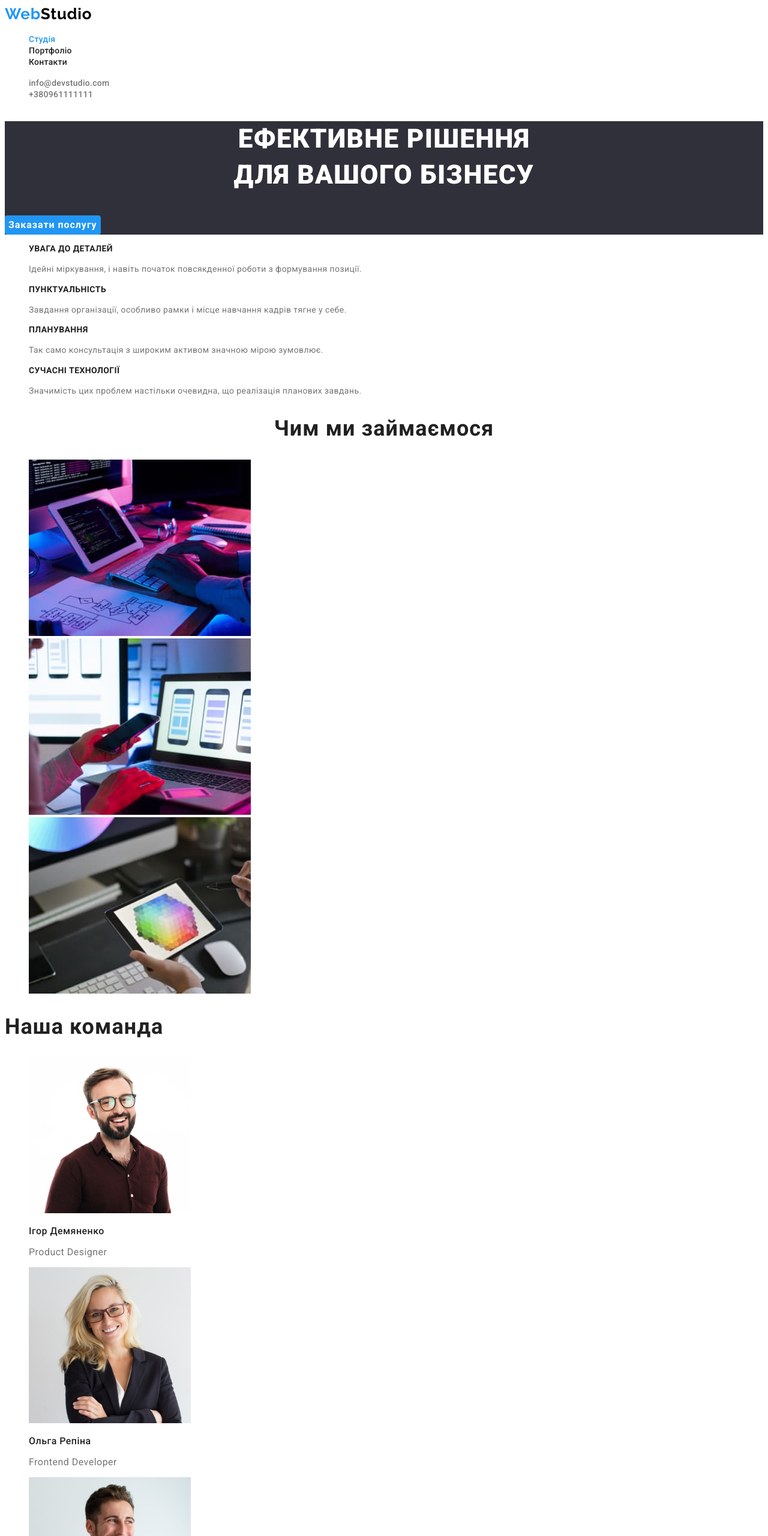
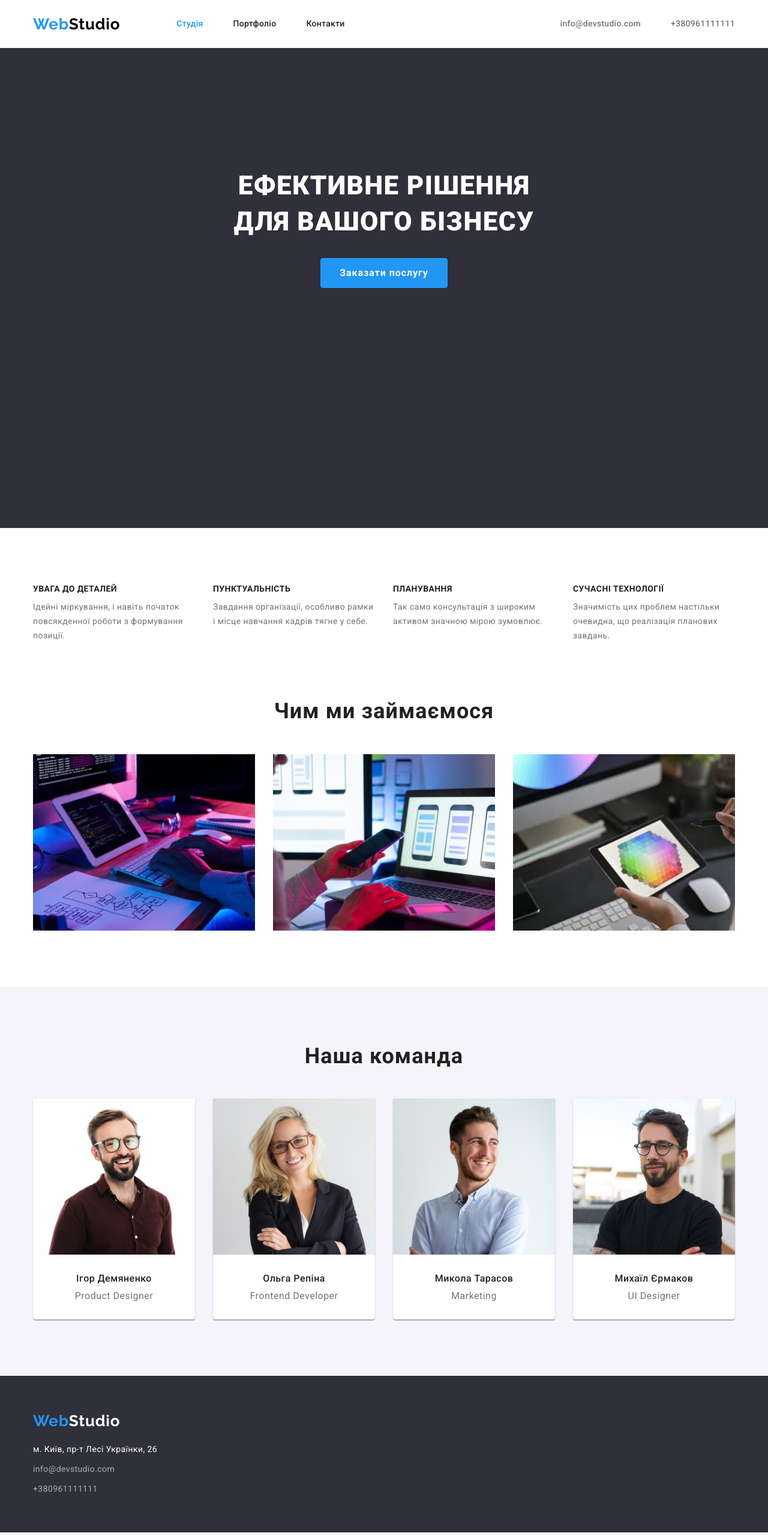
Before and after one commit to Inna-Kmit/goit-markup-hw-03, a plain HTML site: page index.html in a window 1280 px wide. Shown: the top 2560 px of the page at 60% size. Drawn offline with nearby package versions, Linux system fonts and the light colour scheme.

Commit message:
homework-3

```diff
--- a/css/styles.css
+++ b/css/styles.css
@@ -8,6 +8,7 @@
   --background-buttom-color: #f5f4fa;
   --lighter-color: rgba(255, 255, 255, 0.6);
   --black-color: #000000;
+  --second-background-color: #f5f4fa;
 }
 
 body {
@@ -15,10 +16,42 @@ body {
   color: var(--primary-text-color);
   background-color: #ffffff;
 }
+p,
+h1,
+h2,
+h3,
+h4,
+h5,
+h6 {
+  margin: 0;
+}
 
+ul,
+ol {
+  margin: 0;
+  padding-left: 0;
+}
+
+a {
+  color: currentColor;
+}
+
+address {
+  font-style: normal;
+}
 .link {
   text-decoration: none;
   font-style: normal;
+}
+
+.button {
+  cursor: pointer;
+}
+
+img {
+  display: block;
+  height: auto;
+  max-width: 100%;
 }
 
 .list {
@@ -43,20 +76,59 @@ body {
   overflow: hidden;
 }
 
+.container {
+  width: 1200px;
+  margin-left: auto;
+  margin-right: auto;
+  padding-left: 15px;
+  padding-right: 15px;
+  /*outline: 2px solid red;*/
+}
+.section {
+  padding-top: 94px;
+  padding-bottom: 94px;
+}
+
 /*----header----*/
-
+.navigation {
+  display: flex;
+}
+.header-main {
+  display: flex;
+  align-items: center;
+}
+.navigation-item {
+  display: flex;
+  align-items: center;
+  margin-right: auto;
+}
+.navigation-item:not(:last-child) {
+  margin-right: 50px;
+}
 .header-link {
   font-weight: 500;
   font-size: 14px;
   line-height: 1.14;
   letter-spacing: 0.02em;
   color: var(--primary-text-color);
+  padding-top: 32px;
+  padding-bottom: 32px;
+  display: block;
 }
+.header-list {
+  margin-left: auto;
+  display: flex;
+}
+
 .header-link:hover,
 .header-link:focus {
   color: var(--accent-color);
 }
 /*--- header Logo---*/
+
+.header-logo {
+  margin-right: 94px;
+}
 
 .header-logo {
   font-family: 'Raleway', sans-serif;
@@ -77,31 +149,44 @@ body {
 
 /*---header contacts---*/
 .header-contacts {
+  display: block;
+  padding-top: 32px;
+  padding-bottom: 32px;
   font-weight: 500;
   font-size: 14px;
   line-height: 1.14;
   letter-spacing: 0.02em;
   color: var(--second-text-color);
 }
+
 .header-contacts:hover,
 .header-contacts:focus {
   color: var(--accent-color);
 }
+.header-item:not(:last-child) {
+  margin-right: 50px;
+}
 
 /*---Hero---*/
 /* -----studio-----*/
-.hero-studia {
+.hero-studia-section {
   background-color: var(--footer-background);
+  padding-top: 200px;
+  padding-bottom: 200px;
+  text-align: center;
 }
 .hero-titile {
   font-weight: 900;
   font-size: 44px;
   line-height: 1.36;
-  letter-spacing: 0.06em;
+  letter-spacing: 0.03em;
   text-align: center;
   text-transform: uppercase;
-  letter-spacing: 0.03em;
   color: var(--background-color);
+  max-width: 696px;
+  margin-left: auto;
+  margin-right: auto;
+  margin-bottom: 30px;
 }
 .hero-button {
   font-family: inherit;
@@ -109,13 +194,19 @@ body {
   font-size: 16px;
   line-height: 1.88;
   letter-spacing: 0.06em;
-  display: flex;
-  align-items: center;
   text-align: center;
   border-style: none;
   border-radius: 4px;
   background-color: var(--accent-color);
   color: var(--background-color);
+
+  display: flex;
+  cursor: pointer;
+  padding: 10px 32px;
+  min-width: 200px;
+  margin-bottom: 200px;
+  margin-right: auto;
+  margin-left: auto;
 }
 .hero-button:hover,
 .hero-button:focus {
@@ -125,6 +216,18 @@ body {
 .main-section {
   background-color: var(--background-color);
 }
+
+.features-list {
+  display: flex;
+  padding-top: 94px;
+  padding-bottom: 94px;
+}
+.features-list-item {
+  width: 270px;
+}
+.features-list-item:not(:last-child) {
+  margin-right: 30px;
+}
 .features-list-title {
   font-weight: 700;
   font-size: 14px;
@@ -132,6 +235,7 @@ body {
   letter-spacing: 0.03em;
   text-transform: uppercase;
   color: var(--primary-text-color);
+  margin-bottom: 10px;
 }
 .features-list-text {
   font-size: 14px;
@@ -140,6 +244,7 @@ body {
   color: var(--second-text-color);
 }
 /*----Section work----*/
+
 .work-title {
   font-weight: 700;
   font-size: 36px;
@@ -147,16 +252,45 @@ body {
   text-align: center;
   letter-spacing: 0.03em;
   color: var(--primary-text-color);
+  margin-bottom: 50px;
+}
+.works {
+  display: flex;
+  margin-bottom: 94px;
+  padding: 0px;
+}
+.works-item:not(:last-child) {
+  margin-right: 30px;
 }
 /*----our team----*/
+.team-section {
+  background: var(--second-background-color);
+  padding: 94px 0px;
+}
 .team {
-  background: var(--background-color-second);
+  display: flex;
 }
+.team-item:not(:last-child) {
+  margin-right: 30px;
+}
+.team-item {
+  background-color: var(--background-color);
+  box-shadow: 0px 1px 3px rgba(0, 0, 0, 0.12), 0px 1px 1px rgba(0, 0, 0, 0.14),
+    0px 2px 1px rgba(0, 0, 0, 0.2);
+  border-radius: 0px 0px 4px 4px;
+}
+.team-card {
+  padding-top: 30px;
+  padding-bottom: 30px;
+}
+
 .section-title {
   font-weight: 700;
   font-size: 36px;
   line-height: 1.17;
   letter-spacing: 0.03em;
+  text-align: center;
+  margin-bottom: 50px;
 }
 .team-title {
   font-weight: 500;
@@ -164,16 +298,49 @@ body {
   line-height: 1.19;
   letter-spacing: 0.03em;
   color: var(--primary-text-color);
+  text-align: center;
+  padding-bottom: 10px;
+  padding-right: auto;
+  padding-left: auto;
 }
 .team-text {
   font-size: 16px;
   line-height: 1.19;
   letter-spacing: 0.03em;
   color: var(--second-text-color);
+  text-align: center;
+  padding-right: auto;
+  padding-left: auto;
 }
 
 /*------Portfolio-----*/
 /*--------Hero-------*/
+.hero-portfolio-section {
+  padding-top: 94px;
+  padding-bottom: 94px;
+}
+.filter {
+  display: flex;
+  justify-content: center;
+  margin-bottom: 50px;
+}
+.filter-item:not(:last-child) {
+  margin-right: 8px;
+}
+.portfolio-list {
+  display: flex;
+  flex-wrap: wrap;
+  gap: 30px;
+}
+.portfolio-content {
+  padding-top: 20px;
+  padding-bottom: 20px;
+  padding-left: 24px;
+  padding-right: 24px;
+  border-bottom: 1px solid #ececec;
+  border-left: 1px solid #ececec;
+  border-right: 1px solid #ececec;
+}
 
 .filter-buttom {
   font-family: inherit;
@@ -186,6 +353,8 @@ body {
   letter-spacing: 0.03em;
   color: var(--primary-text-color);
   background-color: var(--background-buttom-color);
+  padding: 6px 22px;
+  display: flex;
 }
 
 .filter-buttom:hover,
@@ -201,6 +370,7 @@ body {
   line-height: 2;
   letter-spacing: 0.06em;
   color: var(--primary-text-color);
+  margin-bottom: 4px;
 }
 .portfolio-list-text {
   font-size: 16px;
@@ -211,8 +381,15 @@ body {
 /*-------footer------*/
 .footer {
   background-color: var(--footer-background);
+  padding-top: 60px;
+  padding-bottom: 60px;
 }
+.footer-item:not(:last-child) {
+  margin-bottom: 9px;
+}
+
 .footer-logo {
+  display: block;
   font-family: 'Raleway', sans-serif;
   text-decoration: none;
   font-weight: 700;
@@ -220,6 +397,8 @@ body {
   line-height: 1.19;
   letter-spacing: 0.03em;
   color: var(--background-color);
+
+  margin-bottom: 20px;
 }
 .footer-blue-logo {
   color: var(--accent-color);
@@ -241,6 +420,7 @@ body {
   letter-spacing: 0.03em;
   color: var(--background-color);
 }
+
 .footer-adress:hover,
 .footer-adress:focus {
   color: var(--accent-color);
--- a/index.html
+++ b/index.html
@@ -11,15 +11,20 @@
       href="https://fonts.googleapis.com/css2?family=Raleway:wght@700&family=Roboto:wght@400;500;700;900&display=swap"
       rel="stylesheet"
     />
+    <link
+      rel="stylesheet"
+      href="https://cdnjs.cloudflare.com/ajax/libs/modern-normalize/1.1.0/modern-normalize.min.css"
+    />
     <link rel="stylesheet" href="./css/styles.css" />
     <!--шапка-->
   </head>
   <body>
     <header class="header">
-      <nav class="header-nav">
+      <div class="container header-main">
         <a lang="en" class="header-logo link" href="./index.html"
           ><span class="header-blue-logo">Web</span>Studio</a
         >
+        <nav class="header-nav">
           <ul class="navigation list">
             <li class="navigation-item">
               <a class="header-link link current" href="./index.html">Студія</a>
@@ -40,17 +45,21 @@
             <a class="header-contacts link" href="tel:+380961111111">+380961111111</a>
           </li>
         </ul>
+      </div>
     </header>
     <!--герой-->
     <main>
-      <section class="hero-studia">
+      <section class="hero-studia-section">
+        <div class="container">
           <h1 class="hero-titile">
             Ефективне рішення <br />
             для вашого бізнесу
           </h1>
           <button class="hero-button" type="button">Заказати послугу</button>
+        </div>
       </section>
       <section class="features-section">
+        <div class="container">
           <h2 class="features-section-title visually-hidden">Переваги</h2>
           <ul class="features-list list">
             <li class="features-list-item">
@@ -78,8 +87,10 @@
               </p>
             </li>
           </ul>
+        </div>
       </section>
       <section class="work-section">
+        <div class="container">
           <h2 class="work-title">Чим ми займаємося</h2>
           <ul class="works list">
             <li class="works-item">
@@ -110,8 +121,10 @@
               />
             </li>
           </ul>
+        </div>
       </section>
       <section class="team-section">
+        <div class="container">
           <h2 class="section-title">Наша команда</h2>
           <ul class="team list">
             <li class="team-item">
@@ -123,8 +136,10 @@
                   width="270"
                   height="260"
               /></a>
+              <div class="team-card">
                 <h3 class="team-title">Ігор Демяненко</h3>
                 <p class="team-text">Product Designer</p>
+              </div>
             </li>
             <li class="team-item">
               <a class="team-link link" href="">
@@ -135,8 +150,10 @@
                   width="270"
                   height="260"
               /></a>
+              <div class="team-card">
                 <h3 class="team-title">Ольга Репіна</h3>
                 <p class="team-text">Frontend Developer</p>
+              </div>
             </li>
             <li class="team-item">
               <a class="team-link link" href=""
@@ -147,8 +164,10 @@
                   width="270"
                   height="260"
               /></a>
+              <div class="team-card">
                 <h3 class="team-title">Микола Тарасов</h3>
                 <p class="team-text">Marketing</p>
+              </div>
             </li>
             <li class="team-item">
               <a class="team-link link" href=""
@@ -159,14 +178,18 @@
                   width="270"
                   height="260"
               /></a>
+              <div class="team-card">
                 <h3 class="team-title">Михаїл Єрмаков</h3>
                 <p class="team-text">UI Designer</p>
+              </div>
             </li>
           </ul>
+        </div>
       </section>
     </main>
     <!--футер-->
     <footer class="footer">
+      <div class="container">
         <a lang="en" class="footer-logo link" href="./index.html"
           ><span class="footer-blue-logo">Web</span>Studio</a
         >
@@ -190,6 +213,7 @@
             </li>
           </ul>
         </address>
+      </div>
     </footer>
   </body>
 </html>
```
Also changed, not shown: portfolio.html (+43 -10 lines). Lines whose indentation alone changed are shown as unchanged.
